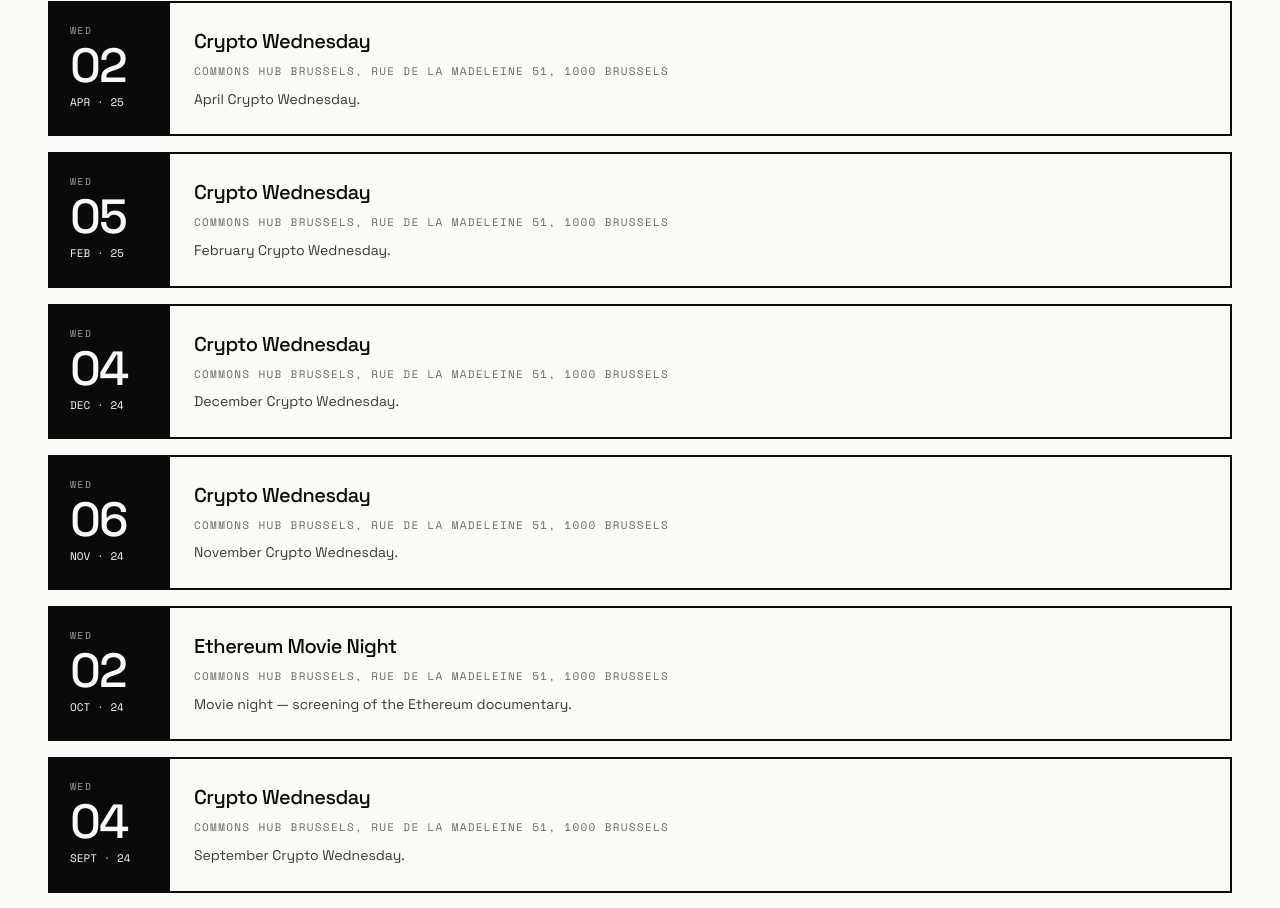
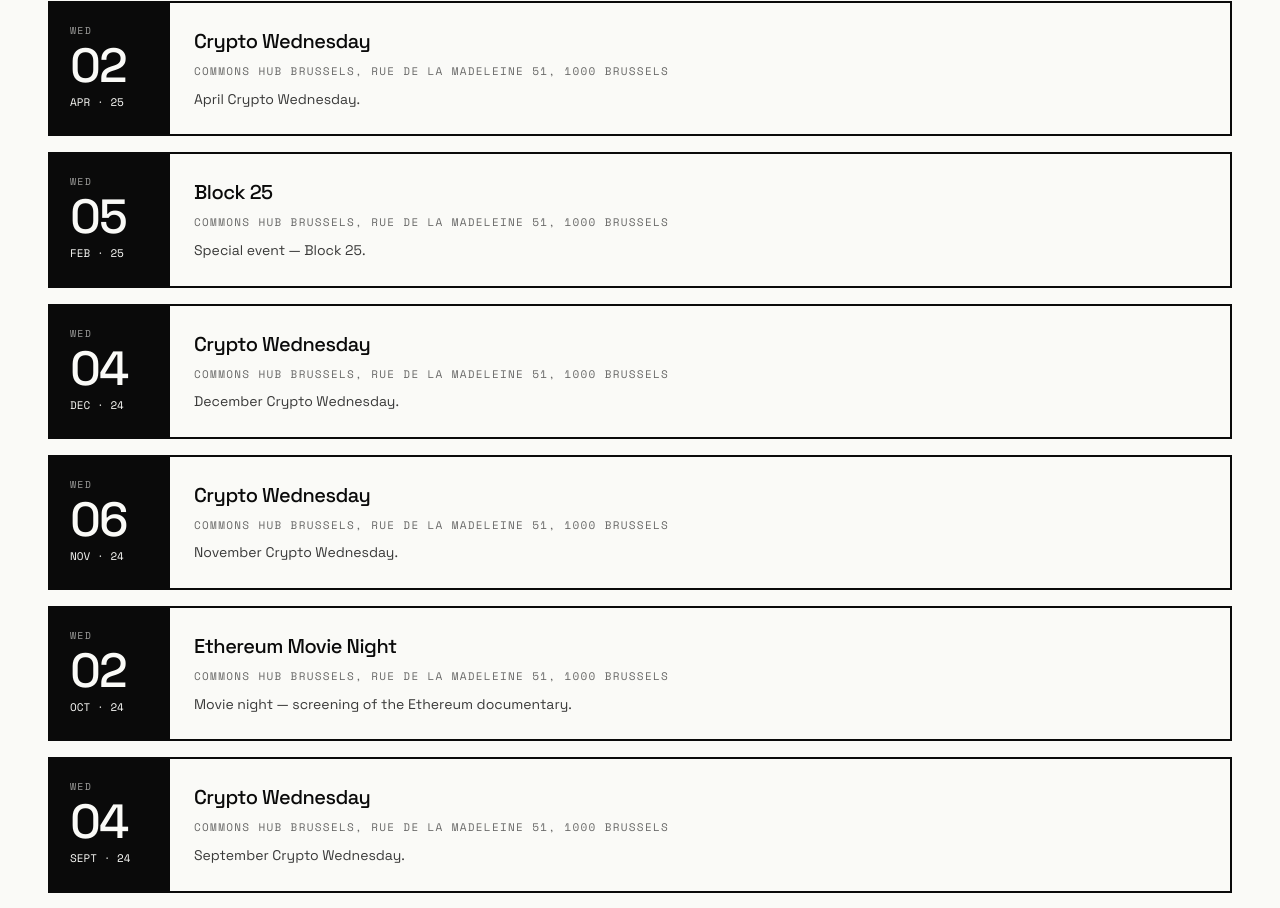
Before and after one commit to BrunoRoemers/daobrussels, an Astro site: page /events in a window 1280 px wide. Shown: the part 1686-2594 px from the top of the page. Built offline with nearby package versions, Linux system fonts and the light colour scheme; Astro itself is replaced by a stand-in of ours.

Commit message:
add block 25

```diff
--- a/src/content/config.ts
+++ b/src/content/config.ts
@@ -11,6 +11,7 @@ const events = defineCollection({
     pods: z.array(reference('pods')).default([]),
     nostrEventTag: z.string(),
     cover: z.string().optional(),
+    links: z.array(z.object({ label: z.string(), url: z.string().url() })).default([]),
     draft: z.boolean().default(false),
   }),
 });
--- a/src/content/events/2025-02-05.md
+++ b/src/content/events/2025-02-05.md
@@ -1,10 +1,13 @@
 ---
-title: "Crypto Wednesday"
+title: "Block 25"
 date: 2025-02-05
 location: "Commons Hub Brussels, Rue de la Madeleine 51, 1000 Brussels"
 locationUrl: "https://www.openstreetmap.org/node/7209674590"
-summary: "February Crypto Wednesday."
+summary: "Special event — Block 25."
 pods: []
+links:
+  - label: "Event page"
+    url: "https://luma.com/012rzsxg"
 cover: "/images/2025/02-1.jpg"
 nostrEventTag: "daobxl-event-2025-02-05"
 draft: false
```
